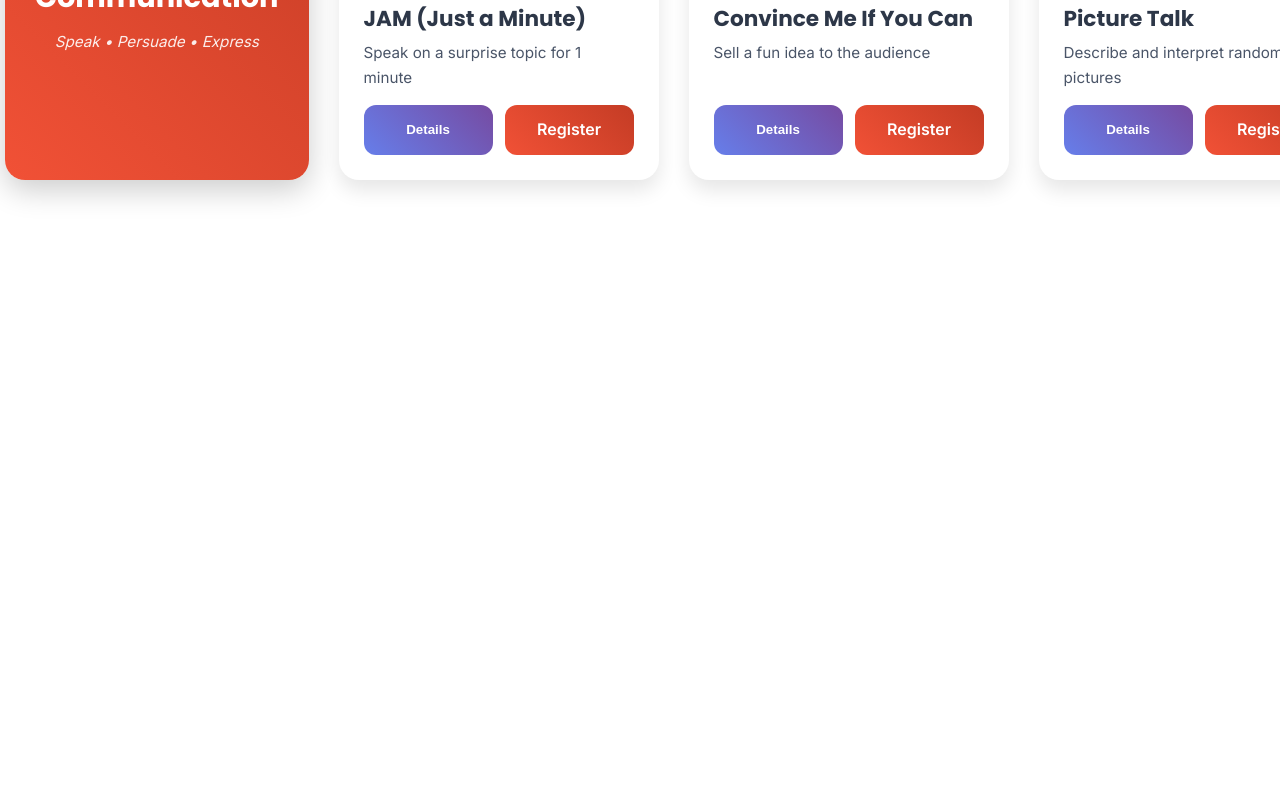
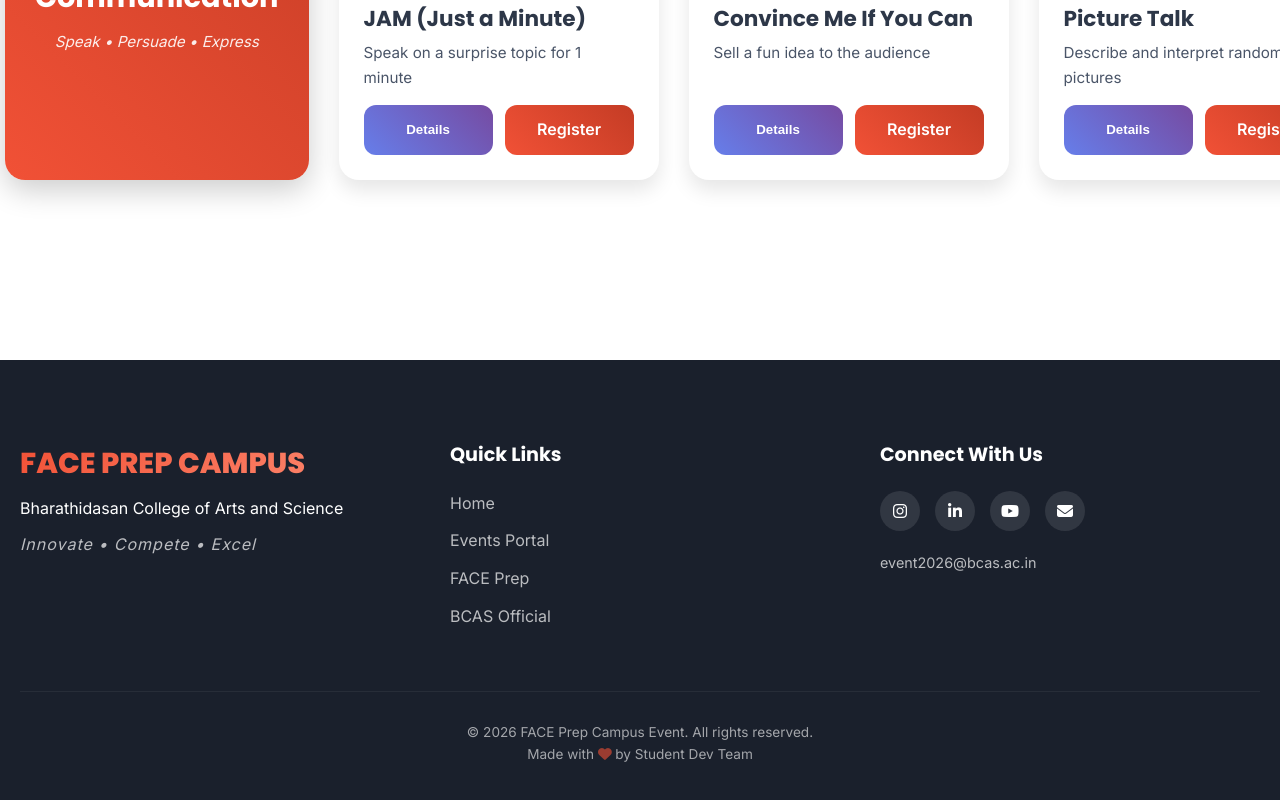
Before and after one commit to Frozen-47/Event-Handling, a React (Vite) app in the folder face-prep-campus/: page / in a window 1280 px wide. Shown: the part 1240-2040 px from the top of the page. Before the commit the page ends 1600 px from the top, so only its background shows below. Built offline with nearby package versions, Linux system fonts and the light colour scheme.

Commit message:
feat: add Footer component with styling; enhance site navigation and branding

```diff
--- a/face-prep-campus/src/App.jsx
+++ b/face-prep-campus/src/App.jsx
@@ -1,55 +1,44 @@
 import React, { useRef, useEffect, useState } from 'react';
 import Hero from './components/Hero';
 import EventCard from './components/EventCard';
+import Footer from './components/Footer'; // <--- IMPORT FOOTER
 import { categories, events } from './data/eventsData';
 import './index.css';
 
 const App = () => {
   const scrollContainerRef = useRef(null);
   const sectionRef = useRef(null);
-
-  // State to track which category is currently visible
   const [currentCategory, setCurrentCategory] = useState(categories[0]);
 
-  // 1. GLOBAL SCROLL LOGIC (Vertical Wheel -> Horizontal Scroll)
+  // 1. GLOBAL SCROLL LOGIC
   useEffect(() => {
     const container = scrollContainerRef.current;
     const section = sectionRef.current;
 
     const handleWheel = (evt) => {
-      // Check if the Events Section is currently in the viewport
       const rect = section.getBoundingClientRect();
-      const isSectionActive = rect.top >= -50 && rect.top <= 50; // Tolerance for snap
+      const isSectionActive = rect.top >= -50 && rect.top <= 50;
 
       if (isSectionActive && container) {
-
-        // Logic to allow scrolling back UP to the Hero section
-        // If user scrolls UP (deltaY < 0) AND we are at the start (scrollLeft = 0)
         if (evt.deltaY < 0 && container.scrollLeft <= 0) {
-          return; // Allow default vertical scroll
+          return;
         }
-
-        // Otherwise, hijack the scroll for Horizontal movement
         evt.preventDefault();
         container.scrollLeft += evt.deltaY;
       }
     };
 
-    // Attach to WINDOW so it works "everywhere of the cursor"
     window.addEventListener('wheel', handleWheel, { passive: false });
-
     return () => window.removeEventListener('wheel', handleWheel);
   }, []);
 
-  // 2. INTERSECTION OBSERVER (Updates Header based on scroll position)
+  // 2. INTERSECTION OBSERVER
   useEffect(() => {
     const container = scrollContainerRef.current;
-
     const observer = new IntersectionObserver(
       (entries) => {
         entries.forEach((entry) => {
           if (entry.isIntersecting) {
-            // Find the category that matches the visible group
             const categoryId = entry.target.getAttribute('data-category-id');
             const foundCategory = categories.find(c => c.id === categoryId);
             if (foundCategory) {
@@ -58,13 +47,9 @@ const App = () => {
           }
         });
       },
-      {
-        root: container, // Watch scrolling inside this container
-        threshold: 0.3,  // Trigger when 30% of a category is visible
-      }
+      { root: container, threshold: 0.3 }
     );
 
-    // Observe all category groups
     const groups = document.querySelectorAll('.category-group');
     groups.forEach(group => observer.observe(group));
 
@@ -76,9 +61,6 @@ const App = () => {
       <Hero />
 
       <section id="events-section" className="events-container" ref={sectionRef}>
-
-        {/* --- STICKY DYNAMIC HEADER --- */}
-        {/* This stays at the top and changes based on 'currentCategory' */}
         <div className={`sticky-header ${currentCategory.bgClass}`}>
           <div className="header-content container">
             <div className="header-left">
@@ -94,21 +76,11 @@ const App = () => {
         </div>
 
         <div className="container">
-          {/* Horizontal Scroll Container */}
           <div className="events-grid" ref={scrollContainerRef}>
-
-            {/* Render ALL Categories as groups in one line */}
             {categories.map((category) => {
               const categoryEvents = events.filter(e => e.category === category.id);
-
               return (
-                <div
-                  key={category.id}
-                  className="category-group"
-                  data-category-id={category.id}
-                >
-
-                  {/* Category Intro Card (Visual Separator) */}
+                <div key={category.id} className="category-group" data-category-id={category.id}>
                   <div className={`category-intro-card ${category.bgClass}`}>
                     <div className="intro-content">
                       <i className={`fas ${category.icon} category-icon`}></i>
@@ -116,19 +88,19 @@ const App = () => {
                       <p className="desc">{category.description}</p>
                     </div>
                   </div>
-
-                  {/* Events for this Category */}
                   {categoryEvents.map(event => (
                     <EventCard key={event.id} event={event} />
                   ))}
-
                 </div>
               );
             })}
-
           </div>
         </div>
       </section>
+
+      {/* --- ADD FOOTER HERE --- */}
+      <Footer />
+
     </div>
   );
 };
--- /dev/null
+++ b/face-prep-campus/src/components/Footer.jsx
@@ -0,0 +1,52 @@
+import React from 'react';
+
+const Footer = () => {
+  return (
+    <footer className="footer">
+      <div className="container">
+        <div className="footer-content">
+
+          {/* Brand Section */}
+          <div className="footer-brand">
+            <h2>FACE PREP CAMPUS</h2>
+            <p>Bharathidasan College of Arts and Science</p>
+            <p className="tagline">Innovate • Compete • Excel</p>
+          </div>
+
+          {/* Quick Links */}
+          <div className="footer-links">
+            <h3>Quick Links</h3>
+            <ul>
+              <li><a href="#">Home</a></li>
+              <li><a href="#events-section">Events Portal</a></li>
+              <li><a href="https://faceprepcampus.com/" target="_blank" rel="noopener noreferrer">FACE Prep</a></li>
+              <li><a href="https://www.bcas.ac.in/" target="_blank" rel="noopener noreferrer">BCAS Official</a></li>
+            </ul>
+          </div>
+
+          {/* Social / Contact */}
+          <div className="footer-social">
+            <h3>Connect With Us</h3>
+            <div className="social-icons">
+              <a href="#"><i className="fab fa-instagram"></i></a>
+              <a href="#"><i className="fab fa-linkedin-in"></i></a>
+              <a href="#"><i className="fab fa-youtube"></i></a>
+              <a href="#"><i className="fas fa-envelope"></i></a>
+            </div>
+            <p className="contact-info">event2026@bcas.ac.in</p>
+          </div>
+        </div>
+
+        <div className="footer-bottom">
+          <div className="divider"></div>
+          <p>&copy; 2026 FACE Prep Campus Event. All rights reserved.</p>
+          <p className="made-with">
+            Made with <i className="fas fa-heart"></i> by Student Dev Team
+          </p>
+        </div>
+      </div>
+    </footer>
+  );
+};
+
+export default Footer;
--- a/face-prep-campus/src/index.css
+++ b/face-prep-campus/src/index.css
@@ -477,3 +477,111 @@ body {
   .typing-text { font-size: 1.2rem; }
   .badge-container { margin-top: 20px; }
 }
+/* ... (Existing styles remain unchanged) ... */
+
+/* =========================================
+   6. FOOTER STYLES
+   ========================================= */
+.footer {
+  scroll-snap-align: start; /* Snaps as the 3rd section */
+  background: var(--text-dark); /* Dark background */
+  color: white;
+  padding: 80px 20px 40px;
+  min-height: 50vh; /* Takes up half screen height for balance */
+  display: flex;
+  align-items: center;
+  position: relative;
+  overflow: hidden;
+}
+
+.footer-content {
+  display: grid;
+  grid-template-columns: repeat(auto-fit, minmax(250px, 1fr));
+  gap: 50px;
+  margin-bottom: 50px;
+}
+
+.footer-brand h2 {
+  font-family: 'Poppins', sans-serif;
+  font-weight: 800;
+  font-size: 1.8rem;
+  margin-bottom: 10px;
+  background: var(--primary-gradient);
+  -webkit-background-clip: text;
+  -webkit-text-fill-color: transparent;
+}
+
+.tagline {
+  font-style: italic;
+  opacity: 0.7;
+  margin-top: 10px;
+  letter-spacing: 1px;
+}
+
+.footer-links h3, .footer-social h3 {
+  font-family: 'Poppins', sans-serif;
+  font-size: 1.2rem;
+  margin-bottom: 20px;
+  color: #fff;
+}
+
+.footer-links ul { list-style: none; }
+.footer-links li { margin-bottom: 12px; }
+.footer-links a {
+  color: rgba(255,255,255,0.7);
+  text-decoration: none;
+  transition: all 0.3s ease;
+}
+.footer-links a:hover {
+  color: #f15136;
+  padding-left: 5px;
+}
+
+.social-icons {
+  display: flex;
+  gap: 15px;
+  margin-bottom: 20px;
+}
+
+.social-icons a {
+  width: 40px;
+  height: 40px;
+  border-radius: 50%;
+  background: rgba(255,255,255,0.1);
+  display: flex;
+  align-items: center;
+  justify-content: center;
+  color: white;
+  text-decoration: none;
+  transition: all 0.3s ease;
+}
+
+.social-icons a:hover {
+  background: var(--secondary-gradient);
+  transform: translateY(-3px);
+}
+
+.contact-info { opacity: 0.7; font-size: 0.9rem; }
+
+.footer-bottom {
+  text-align: center;
+  opacity: 0.6;
+  font-size: 0.85rem;
+}
+
+.footer-bottom .divider {
+  height: 1px;
+  background: rgba(255,255,255,0.1);
+  margin-bottom: 30px;
+}
+
+.made-with i { color: #f15136; animation: beat 1s infinite; }
+@keyframes beat { 0%, 100% { transform: scale(1); } 50% { transform: scale(1.2); } }
+
+/* Mobile Footer Adjustments */
+@media (max-width: 768px) {
+  .footer { text-align: center; }
+  .footer-content { justify-items: center; }
+  .social-icons { justify-content: center; }
+  .footer-links a:hover { padding-left: 0; }
+}
```
